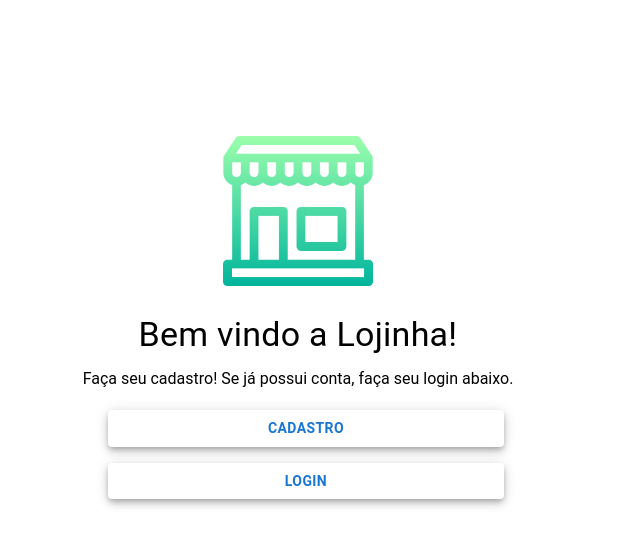
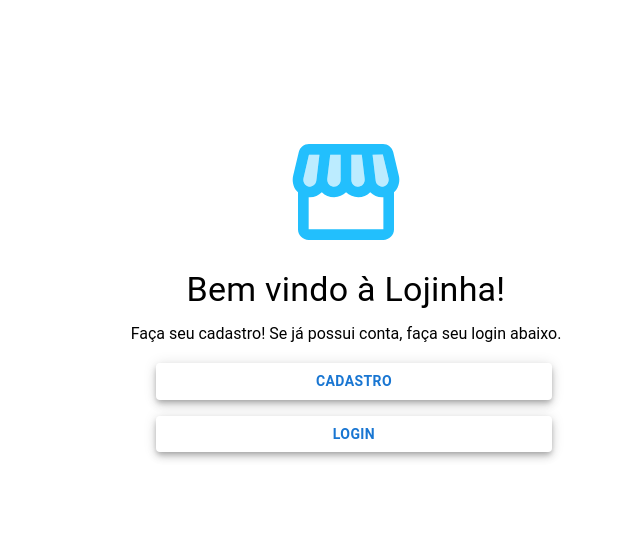
Before and after one commit to brcls/lojinha-simples, a React (Create React App) app: page / in a window 1280 px wide. Shown: the top 546 px of the page, without its empty margins (294-934 px from the left). Built offline with nearby package versions, Linux system fonts and the light colour scheme.

Commit message:
Feat: começando tela de produtos

```diff
--- a/src/pages/Cadastro.jsx
+++ b/src/pages/Cadastro.jsx
@@ -15,7 +15,7 @@ function Cadastro({ aoEnviar, validarCPF }) {
         <Grid
             container
             direction="row"
-            justifyContent="space-around"
+            justifyContent="space-between"
             alignItems="flex-start"
         >
             <Link to="/" style={{ textDecoration: 'none' }}>
--- a/src/pages/Login.jsx
+++ b/src/pages/Login.jsx
@@ -11,7 +11,7 @@ function Login({ aoEnviar, validarCPF }) {
         <Grid
             container
             direction="row"
-            justifyContent="space-around"
+            justifyContent="space-between"
             alignItems="flex-start"
         >
             <Link to="/" style={{ textDecoration: 'none' }}>
--- a/src/pages/Produtos.jsx
+++ b/src/pages/Produtos.jsx
@@ -0,0 +1,42 @@
+import React from "react"
+import { AppBar, Toolbar, Typography, Stack } from "@mui/material";
+import StorefrontTwoToneIcon from '@mui/icons-material/StorefrontTwoTone';
+import LogoutTwoToneIcon from '@mui/icons-material/LogoutTwoTone';
+import ShoppingCartTwoToneIcon from '@mui/icons-material/ShoppingCartTwoTone';
+import { Link } from 'react-router-dom';
+
+function Produtos() {
+    return (
+        <AppBar position="static">
+            <Stack
+                direction="row"
+                justifyContent="space-between"
+                alignItems="baseline"
+                spacing={2}
+            >
+                <Toolbar>
+                    <Link to="/carrinho">
+                        <ShoppingCartTwoToneIcon fontSize="large" sx={{ color: "#003d55" }} />
+                    </Link>
+                </Toolbar>
+                <Toolbar>
+                    <Link to="/produtos">
+                        <StorefrontTwoToneIcon fontSize="large" sx={{ color: "#003d55" }} />
+                    </Link>
+                    <Link to="/produtos" style={{ textDecoration: 'none' }}>
+                        <Typography variant="h5" align="center" sx={{ ml: "7%", color: "#003d55", fontFamily: 'Roboto', mt: "1%" }}>
+                            Lojinha
+                        </Typography>
+                    </Link>
+                </Toolbar>
+                <Toolbar>
+                    <Link to="/">
+                        <LogoutTwoToneIcon fontSize="large" sx={{ color: "#003d55" }} />
+                    </Link>
+                </Toolbar>
+            </Stack>
+        </AppBar>
+    );
+}
+
+export default Produtos
--- a/src/pages/TelaInicial.jsx
+++ b/src/pages/TelaInicial.jsx
@@ -1,21 +1,20 @@
 import React from "react";
 import { Button, Grid, Container, Typography } from '@mui/material';
-import LojaLogo from '../assets/loja.png';
 import { Link } from 'react-router-dom';
+import StorefrontTwoToneIcon from '@mui/icons-material/StorefrontTwoTone';
 
 function TelaIncial() {
     return (
         <Grid
             container
-            spacing={12}
-            sx={{ mt: 17 }}
+            sx={{ mt: "10%" }}
             direction="column"
-            justifyContent="space-around"
+            justifyContent="center"
             alignItems="center"
         >
-            <img src={LojaLogo} alt="loja logo" width="150" height="150" />
-            <Typography variant="h4" align="center" sx={{ fontFamily: 'Roboto', mt: "2%" }}>
-                Bem vindo a Lojinha!
+            <StorefrontTwoToneIcon sx={{ width: "10%", height: "10%", color: "#22bffd"}} />
+            <Typography variant="h4" align="center" sx={{ fontFamily: 'Roboto', mt: "1%" }}>
+                Bem vindo à Lojinha!
             </Typography>
             <Typography variant="h7" align="center" sx={{ fontFamily: 'Roboto', mt: "1%" }}>
                 Faça seu cadastro! Se já possui conta, faça seu login abaixo.
```
Also changed, not shown: src/App.css (line endings or trailing spaces), 2 other files (tests, documents, lock files or other folders).
